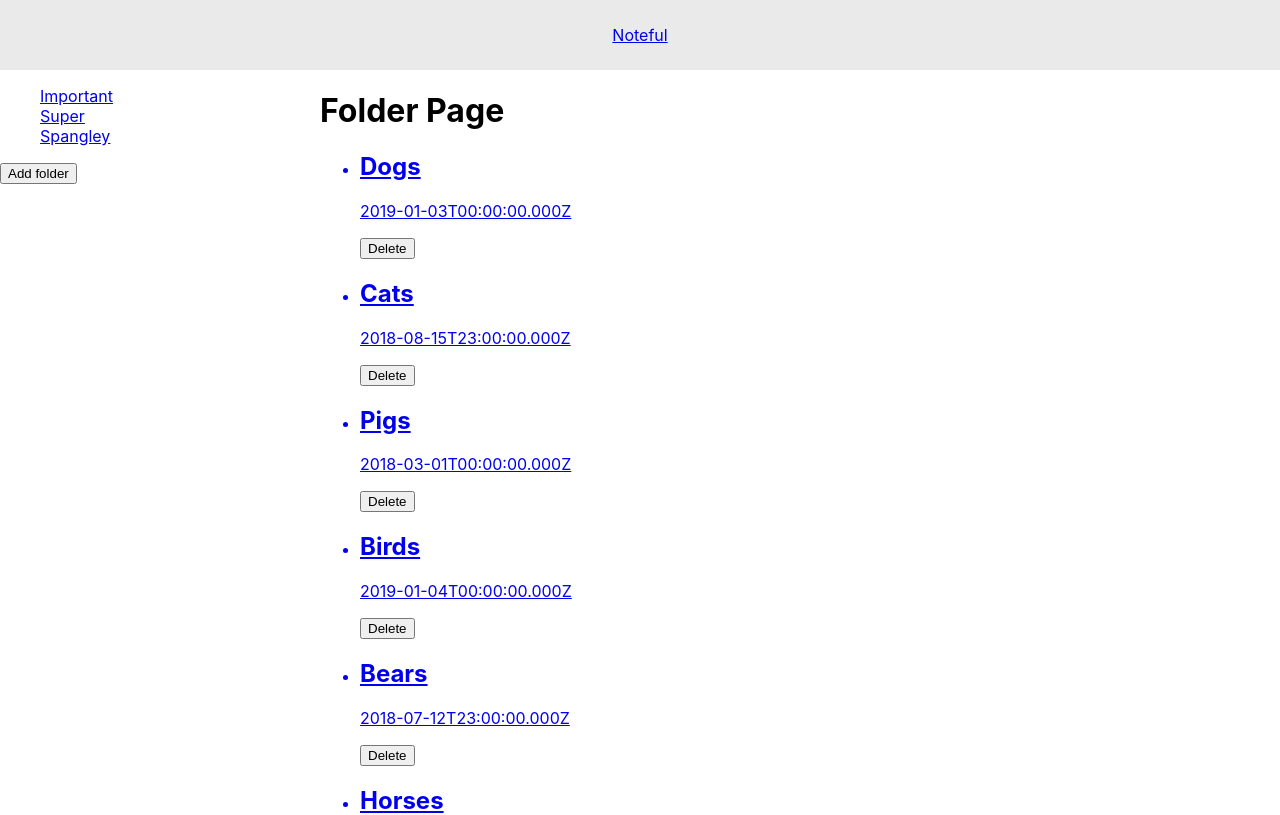
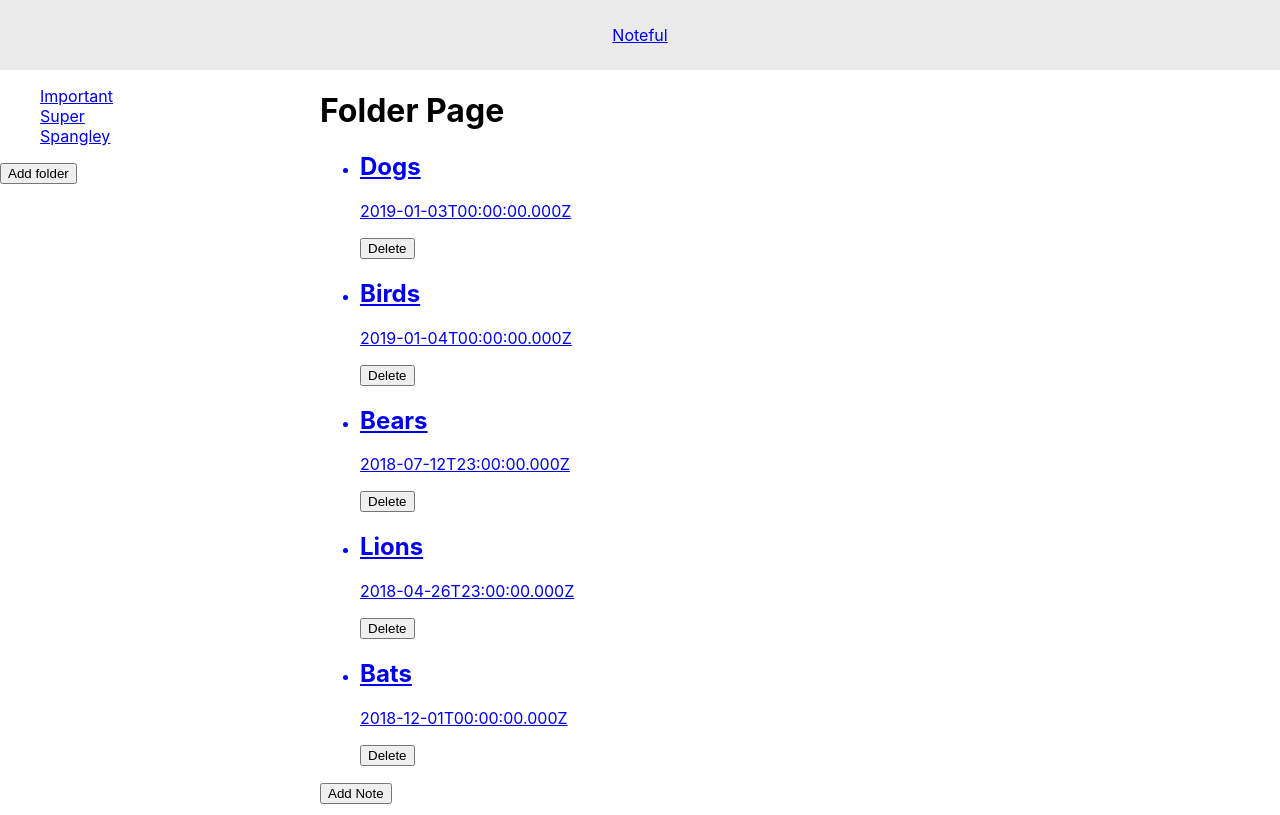
Before and after one commit to kim-mccallum/Noteful, a React (Create React App) app: page /folder/Important in a window 1280 px wide. Shown: the top 815 px of the page. Built offline with nearby package versions, Linux system fonts and the light colour scheme.

Commit message:
basic functionality is working

```diff
--- a/src/App.js
+++ b/src/App.js
@@ -18,7 +18,7 @@ export default class App extends Component {
       folders: [STORE.folders]
   };
   }
-  // Add methods for updating state
+  // Add methods for updating state?
 
   render() {
     console.log(this.state.folders);
@@ -31,7 +31,7 @@ export default class App extends Component {
 
         <main>
           <Switch>
-            {/* How can I pass props/state to components here?  */}
+            {/* How can I pass props/state to components here? routeProps!  */}
             <Route exact path="/" component={HomePage} />
             <Route path='/folder/:id' component={FolderPage} />
             <Route path='/note/:id' component={NotePage} />
--- a/src/FolderPage.js
+++ b/src/FolderPage.js
@@ -6,12 +6,17 @@ import STORE from './dummy-store';
 
 export default class FolderPage extends Component {
   render() {
+    const folderName = this.props.match.params.id;
+
+    const folderId = STORE.folders.find(f => f.name === folderName).id;
+    const notes = STORE.notes.filter(note => note.folderId === folderId);
+
     // Change this to get the selected folder and render NoteList for only selected folders
     return (
       <>
         <h1>Folder Page</h1>
           {/* Pass the list of all notes to NoteList which will call NoteItem for each */}
-          <NoteList notes={STORE.notes}/>
+          <NoteList notes={notes}/>
       </>
     )
   }
```
